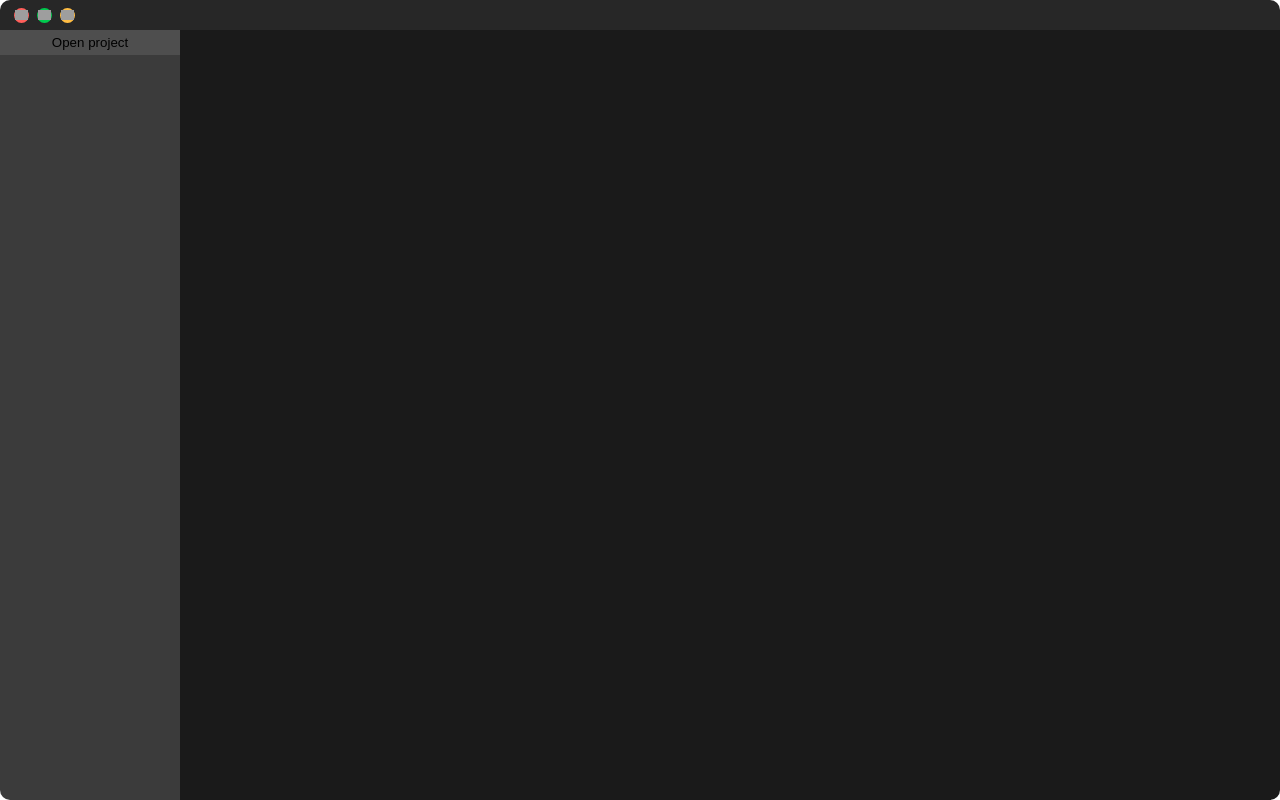
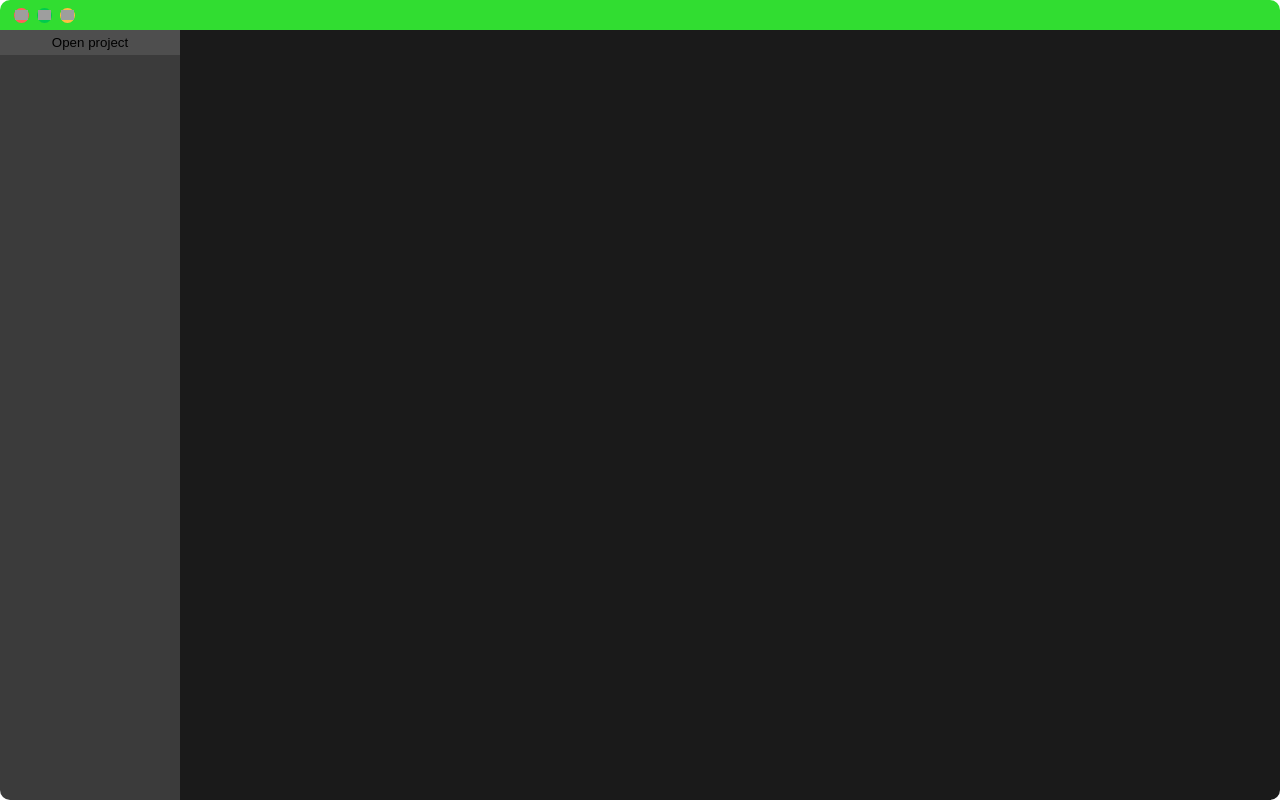
Before and after one commit to jiri132/Flare, a SvelteKit app: page / in a window 1280 px wide. Built offline with nearby package versions, Linux system fonts and the light colour scheme; grey boxes are pictures that could not be loaded.

Commit message:
Added dark theme

```diff
--- a/src/themes/dark.theme.ts
+++ b/src/themes/dark.theme.ts
@@ -1,3 +1,18 @@
-export const dark = {
+import type { theme } from "./theme.interface";
 
+export const dark : theme = {
+    primary: "#31dd31",
+    secondary: "#3f3f3f",
+    SideBar: {
+        text_color: "#fafafa",
+        hover_color: "rgba(0,0,0,0.3)",
+        header_color: "#272727",
+        standard_color: "#3f3f3f",
+        viewing_file_color: undefined
+    },
+    RootView: {
+        standard_color: "#1a1a1a",
+        highlighted_line_color: undefined,
+        active_file_indicator: undefined
+    }
 }
```
